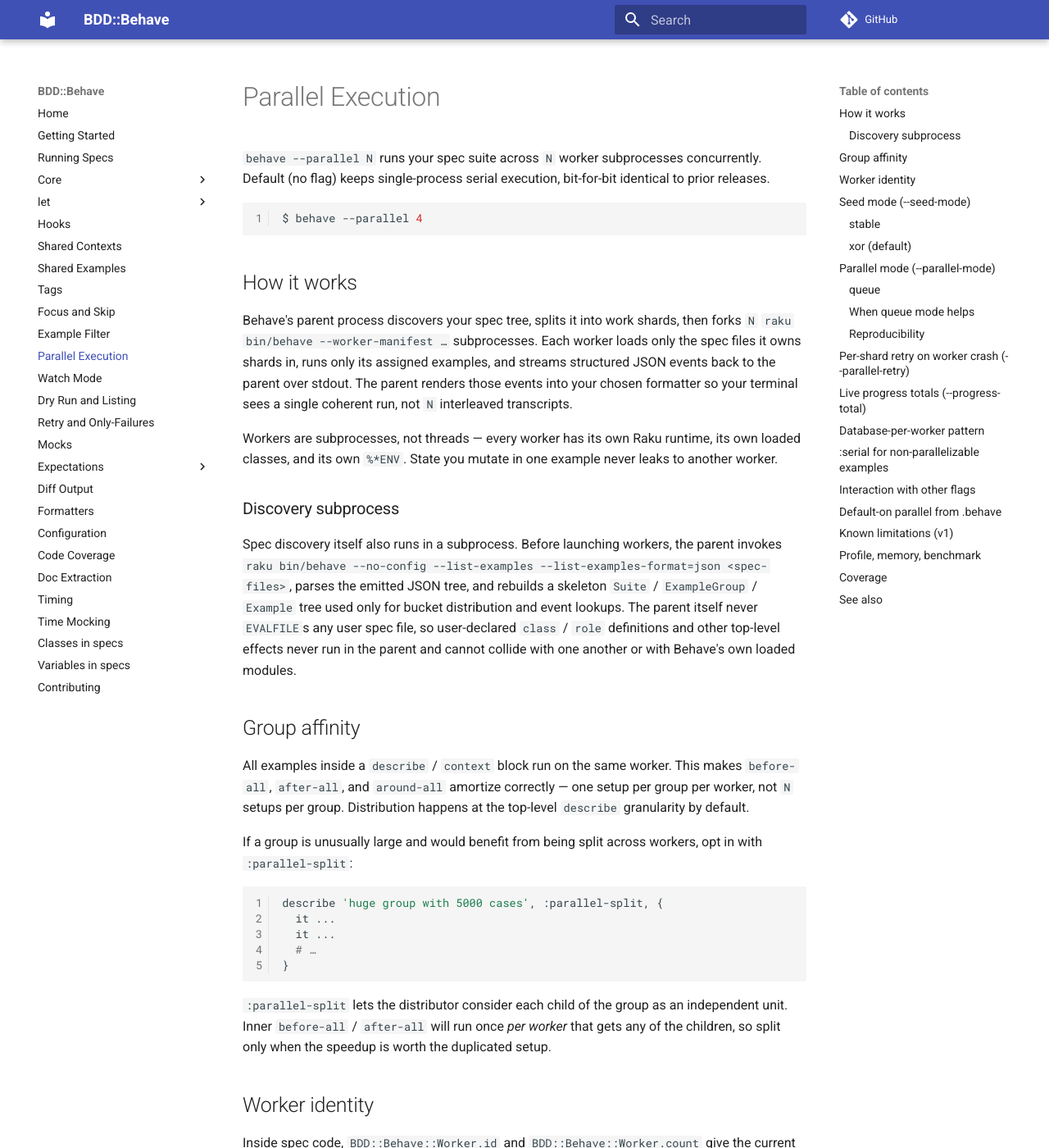
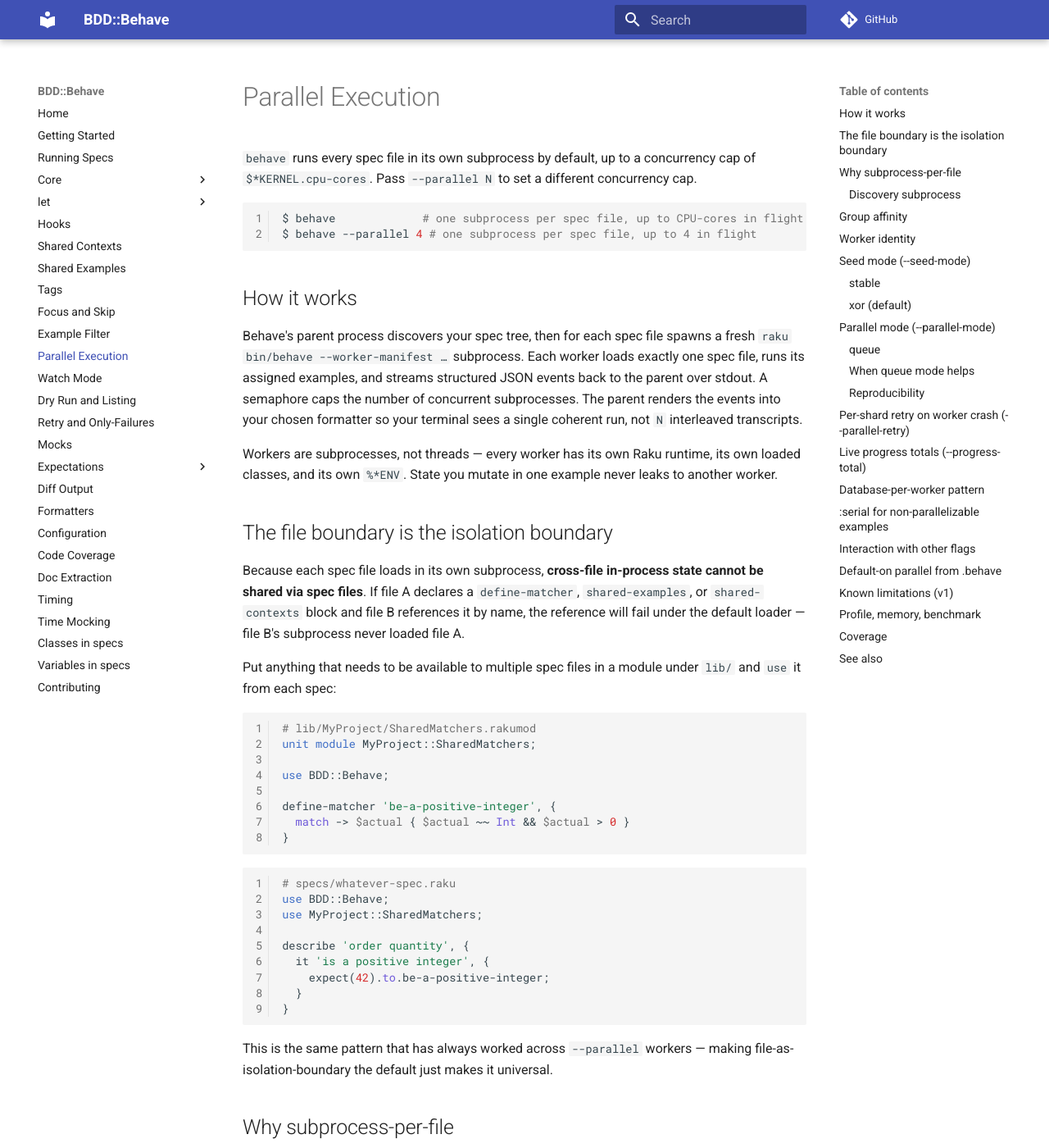
Before and after one commit to gdonald/BDD-Behave, an MkDocs documentation site: the page built from docs-src/docs/parallel/parallel.md, in a window 1280 px wide and 1400 px high. Shown: the whole window at 82% size. Built offline with MkDocs 1.6.1 and Material for MkDocs 9.7.7, drawn with Linux system fonts in a browser that asks for light colours; comment, search, counter and statistics services are not loaded; some of the changed text lies outside the part shown.

Commit message:
Fix parallel require bug

````diff
--- a/docs-src/docs/parallel/parallel.md
+++ b/docs-src/docs/parallel/parallel.md
@@ -1,16 +1,52 @@
 # Parallel Execution
 
-`behave --parallel N` runs your spec suite across `N` worker subprocesses concurrently. Default (no flag) keeps single-process serial execution, bit-for-bit identical to prior releases.
+`behave` runs every spec file in its own subprocess by default, up to a concurrency cap of `$*KERNEL.cpu-cores`. Pass `--parallel N` to set a different concurrency cap.
 
 ```shell
-$ behave --parallel 4
+$ behave             # one subprocess per spec file, up to CPU-cores in flight
+$ behave --parallel 4 # one subprocess per spec file, up to 4 in flight
 ```
 
 ## How it works
 
-Behave's parent process discovers your spec tree, splits it into work shards, then forks `N` `raku bin/behave --worker-manifest …` subprocesses. Each worker loads only the spec files it owns shards in, runs only its assigned examples, and streams structured JSON events back to the parent over stdout. The parent renders those events into your chosen formatter so your terminal sees a single coherent run, not `N` interleaved transcripts.
+Behave's parent process discovers your spec tree, then for each spec file spawns a fresh `raku bin/behave --worker-manifest …` subprocess. Each worker loads exactly one spec file, runs its assigned examples, and streams structured JSON events back to the parent over stdout. A semaphore caps the number of concurrent subprocesses. The parent renders the events into your chosen formatter so your terminal sees a single coherent run, not `N` interleaved transcripts.
 
 Workers are subprocesses, not threads — every worker has its own Raku runtime, its own loaded classes, and its own `%*ENV`. State you mutate in one example never leaks to another worker.
+
+## The file boundary is the isolation boundary
+
+Because each spec file loads in its own subprocess, **cross-file in-process state cannot be shared via spec files**. If file A declares a `define-matcher`, `shared-examples`, or `shared-contexts` block and file B references it by name, the reference will fail under the default loader — file B's subprocess never loaded file A.
+
+Put anything that needs to be available to multiple spec files in a module under `lib/` and `use` it from each spec:
+
+```raku
+# lib/MyProject/SharedMatchers.rakumod
+unit module MyProject::SharedMatchers;
+
+use BDD::Behave;
+
+define-matcher 'be-a-positive-integer', {
+  match -> $actual { $actual ~~ Int && $actual > 0 }
+}
+```
+
+```raku
+# specs/whatever-spec.raku
+use BDD::Behave;
+use MyProject::SharedMatchers;
+
+describe 'order quantity', {
+  it 'is a positive integer', {
+    expect(42).to.be-a-positive-integer;
+  }
+}
+```
+
+This is the same pattern that has always worked across `--parallel` workers — making file-as-isolation-boundary the default just makes it universal.
+
+## Why subprocess-per-file
+
+Loading multiple spec files into one process has hazards that don't exist when each file lives in its own subprocess. The most common is a runtime `require ::($name)` inside one spec (for example `DBIish.connect(...)` lazy-loading a driver) mutating the host process's GLOBAL in a way that breaks subsequent `X::*`-prefixed symbol lookups in other specs that already imported them. Per-file subprocesses sidestep this class of problem entirely.
 
 ### Discovery subprocess
 
@@ -41,10 +77,10 @@
 | `BEHAVE_WORKER_INDEX` | This worker's zero-based index (0..count-1) |
 | `BEHAVE_WORKER_COUNT` | The total worker count for this run         |
 
-Both are always set: in single-process mode `BEHAVE_WORKER_INDEX=0` and `BEHAVE_WORKER_COUNT=1`, so configuration that interpolates the index into a per-worker resource name works identically in serial and parallel modes.
+Both are always set — each spec file's subprocess sees its index and the total concurrency cap. Configuration that interpolates the index into a per-worker resource name works in any concurrency configuration.
 
 ```raku
-# Pick a DB by worker index — works in serial (index=0, count=1) and parallel modes.
+# Pick a DB by worker index.
 use BDD::Behave::Worker;
 
 my $db-name = "myapp_test_{BDD::Behave::Worker.id}";
````
Also changed, not shown: 14 other files.
